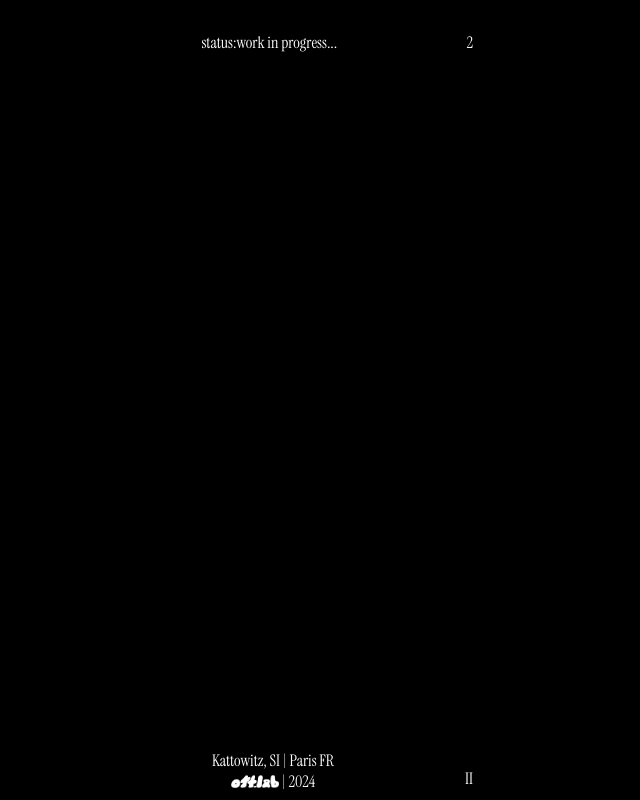
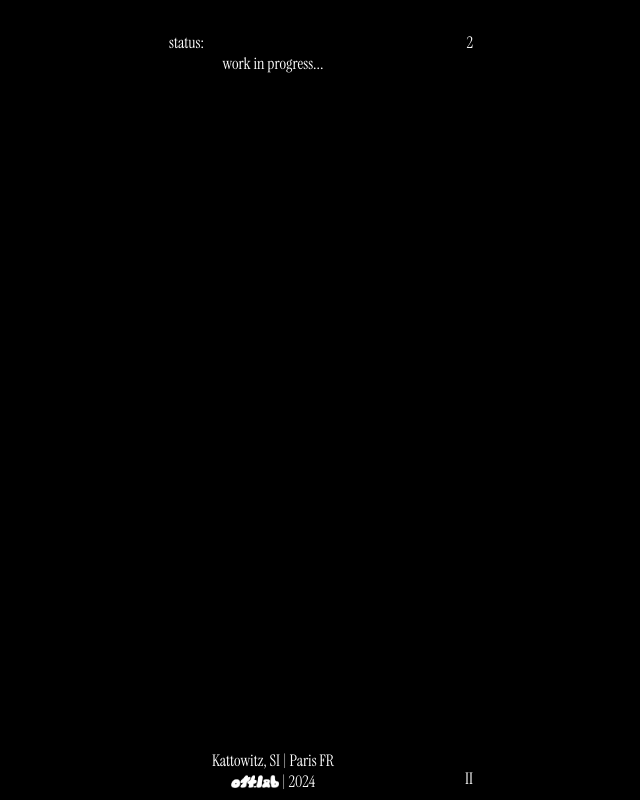
Before and after one commit to GeraltR/oltlab_v2, a React (Vite) app: page / in a window 1280 px wide. Shown: the whole page, without its empty margins (367-1007 px from the left). Built offline with nearby package versions, Linux system fonts and the light colour scheme.

Commit message:
Top bar with props

```diff
--- a/src/components/LayoutCenter/LayoutCenter.jsx
+++ b/src/components/LayoutCenter/LayoutCenter.jsx
@@ -12,7 +12,7 @@ export function LayoutCenter() {
     <div className={styles.layoutCenter}>
       <LeftBar />
       <MainCenterLayout>
-        <TopCenterBar />
+        <TopCenterBar firstText="status:" secondText="work in progress..." />
         <InsideMainLayout></InsideMainLayout>
         <BottomLogoBar>
           <FooterCenter />
--- a/src/components/TopCenterBar/TopCenterBar.jsx
+++ b/src/components/TopCenterBar/TopCenterBar.jsx
@@ -1,10 +1,10 @@
 import styles from "./TopCenterBar.module.css";
 
-export function TopCenterBar() {
+export function TopCenterBar(props) {
   return (
     <div className={styles.topCenterBar}>
-      <div>status:</div>
-      <div>work in progress...</div>
+      <p className={styles.topCenterBarWithMarginLeft}>{props.firstText}</p>
+      <div className={styles.topCenterBarJustifyCenter}>{props.secondText}</div>
     </div>
   );
 }
--- a/src/components/TopCenterBar/TopCenterBar.module.css
+++ b/src/components/TopCenterBar/TopCenterBar.module.css
@@ -1,8 +1,24 @@
 .topCenterBar {
-  width: 98%;
+  width: 100%;
   display: flex;
-  flex-direction: row;
+  flex-direction: column;
   margin-top: var(--main-top-margin);
   justify-content: center;
   align-items: start;
 }
+
+.topCenterBarJustifyCenter {
+  width: 100%;
+  display: flex;
+  justify-content: center;
+  margin: 0;
+  padding: 0;
+  text-align: center;
+}
+
+.topCenterBarWithMarginLeft {
+  width: auto;
+  display: flex;
+  justify-content: start;
+  margin-left: 5rem;
+}
```
